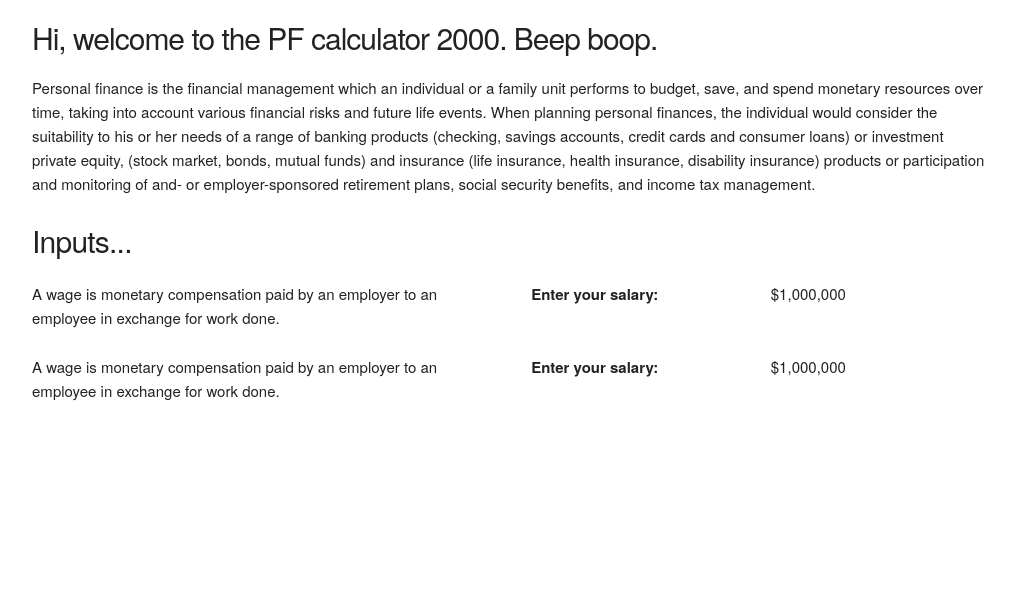
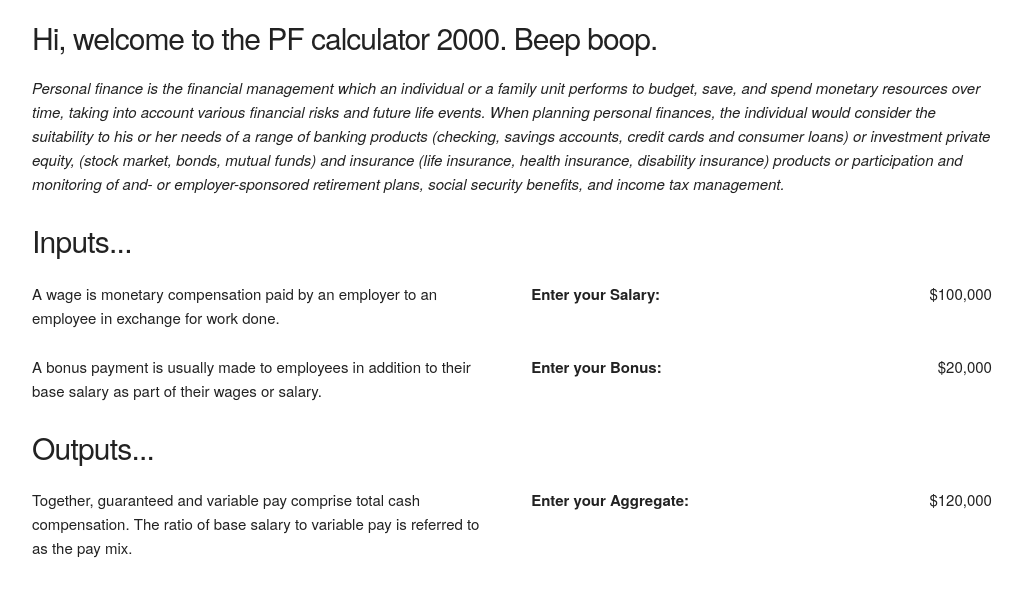
Before and after one commit to mcaputto/react-money, a React (Create React App) app: page / in a window 1280 px wide. Shown: the top 596 px of the page, without its empty margins (128-1151 px from the left). Built offline with nearby package versions, Linux system fonts and the light colour scheme.

Commit message:
First milestone, prototype, achieved. Next goal: setting and changing state.

```diff
--- a/src/App.js
+++ b/src/App.js
@@ -8,30 +8,36 @@ import './normalize.css'
 const titleMessage =
     <h1>Hi, welcome to the PF calculator 2000. Beep boop.</h1>
 
-const TitleColumn = () =>
-    <div className="twelve column">
+const TitleHeader = () =>
+    <div className="twelve columns">
         {titleMessage}
+    </div>
+
+const titleDescription =
+    <div><p><i>Personal finance is the financial management which an individual or a family unit performs to budget, save, and spend monetary resources over time, taking into account various financial risks and future life events. When planning personal finances, the individual would consider the suitability to his or her needs of a range of banking products (checking, savings accounts, credit cards and consumer loans) or investment private equity, (stock market, bonds, mutual funds) and insurance (life insurance, health insurance, disability insurance) products or participation and monitoring of and- or employer-sponsored retirement plans, social security benefits, and income tax management.</i></p></div>
+
+const TitleDescription = () =>
+    <div className="twelve columns" style={{textAlign: 'left'}}>
+        {titleDescription}
     </div>
 
 const Title = () =>
     <div className="row">
-        <TitleColumn />
+        <TitleHeader />
+        <TitleDescription />
     </div>
 
-const centerStyle = {
-    // position: "absolute",
-    // top: "50%",
-    // transform: "translateY(-50%)",
-}
+
+// -SALARY--------------------------------------------------------------------
 
 const SalaryValue = () =>
-    <div className="six columns" style={{textAlign: 'right'}, {centerStyle}}>
-        <p>$1,000,000</p>
+    <div className="six columns" style={{textAlign: 'right'}}>
+        <p>$100,000</p>
     </div>
 
 const SalaryPrompt = () =>
-    <div className="six columns" style={{textAlign: 'left'}}>
-        <p><strong>Enter your salary:</strong></p>
+    <div className="six columns">
+        <p><strong>Enter your Salary:</strong></p>
     </div>
 
 const SalaryInput = () =>
@@ -53,22 +59,80 @@ const SalaryRow = () =>
         <SalaryInput />
     </div>
 
+// -BONUS---------------------------------------------------------------------
 
-const description =
-    <div><p>Personal finance is the financial management which an individual or a family unit performs to budget, save, and spend monetary resources over time, taking into account various financial risks and future life events. When planning personal finances, the individual would consider the suitability to his or her needs of a range of banking products (checking, savings accounts, credit cards and consumer loans) or investment private equity, (stock market, bonds, mutual funds) and insurance (life insurance, health insurance, disability insurance) products or participation and monitoring of and- or employer-sponsored retirement plans, social security benefits, and income tax management.</p></div>
-
-const BodyDescription = () =>
-    <div className="twelve columns">
-        {description}
+const BonusValue = () =>
+    <div className="six columns" style={{textAlign: 'right'}}>
+        <p>$20,000</p>
     </div>
 
+const BonusPrompt = () =>
+    <div className="six columns" style={{textAlign: 'left'}}>
+        <p><strong>Enter your Bonus:</strong></p>
+    </div>
+
+const BonusInput = () =>
+    <div className="six columns">
+        <div className="row">
+            <BonusPrompt />
+            <BonusValue />
+        </div>
+    </div>
+
+const BonusDescription = () =>
+    <div className="six columns" style={{textAlign: 'left'}}>
+        <p>A bonus payment is usually made to employees in addition to their base salary as part of their wages or salary.</p>
+    </div>
+
+const BonusRow = () =>
+    <div className="row">
+        <BonusDescription />
+        <BonusInput />
+    </div>
+
+// -AGGREGATE-----------------------------------------------------------------
+
+const AggregateValue = () =>
+    <div className="six columns" style={{textAlign: 'right'}}>
+        <p>$120,000</p>
+    </div>
+
+const AggregatePrompt = () =>
+    <div className="six columns" style={{textAlign: 'left'}}>
+        <p><strong>Enter your Aggregate:</strong></p>
+    </div>
+
+const AggregateInput = () =>
+    <div className="six columns">
+        <div className="row">
+            <AggregatePrompt />
+            <AggregateValue />
+        </div>
+    </div>
+
+const AggregateDescription = () =>
+    <div className="six columns" style={{textAlign: 'left'}}>
+        <p>Together, guaranteed and variable pay comprise total cash compensation. The ratio of base salary to variable pay is referred to as the pay mix.</p>
+    </div>
+
+const AggregateRow = () =>
+    <div className="row">
+        <AggregateDescription />
+        <AggregateInput />
+    </div>
+
+
+// -BODY----------------------------------------------------------------------
 const Body = () =>
     <div className="row">
-        <BodyDescription />
         <h4>Inputs...</h4>
         <div className="row">
             <SalaryRow />
-            <SalaryRow />
+            <BonusRow />
+        </div>
+        <h4>Outputs...</h4>
+        <div className="row">
+            <AggregateRow />
         </div>
     </div>
 
@@ -77,8 +141,10 @@ class App extends Component {
     render() {
         return (
             <div className="container">
+                <row>
                 <Title />
                 <Body />
+                </row>
             </div>
         )
     }
```
